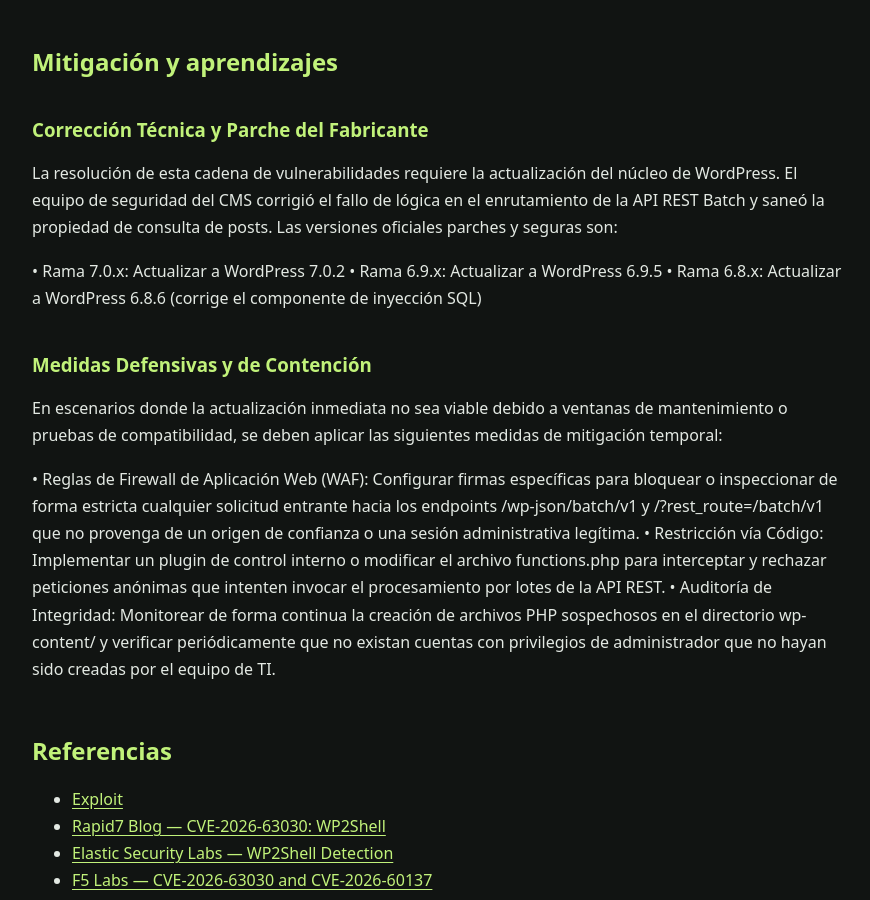
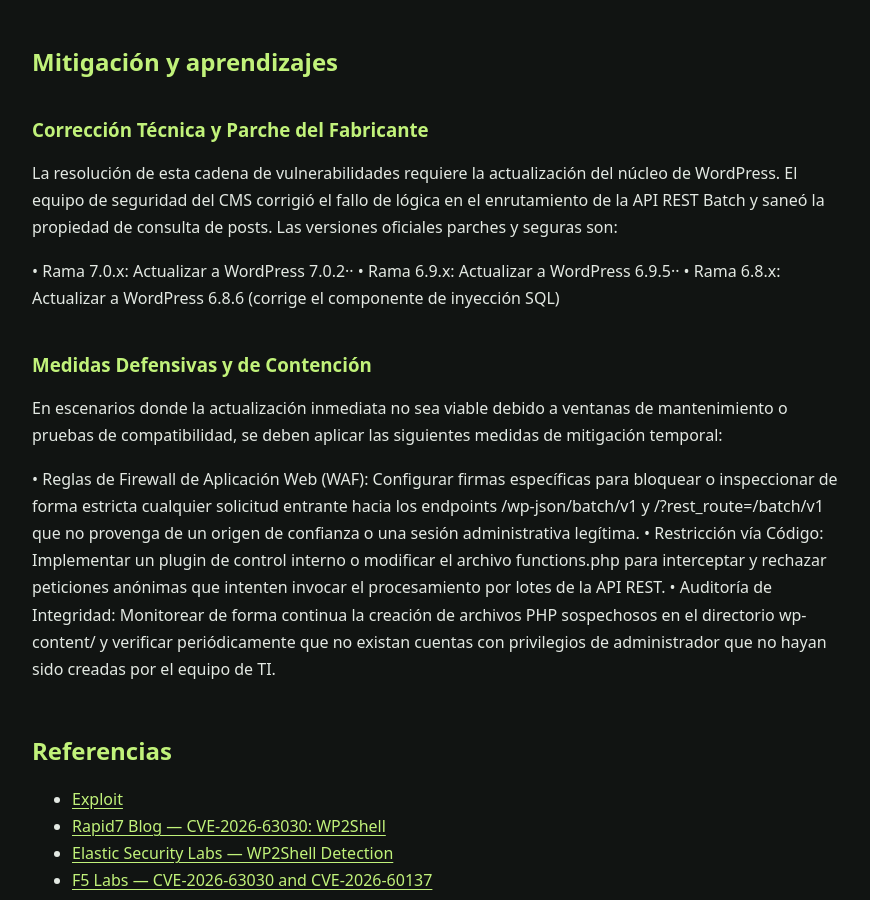
Before and after one commit to Anonimo501/PocVault, a Jekyll site: the page built from writeups/cve-2026-63030/index.md, in a window 1280 px wide and 900 px high, scrolled down 2489 px. Shown: the whole window, without its empty margins (198-1068 px from the left). Built offline with Jekyll 4.4.1, drawn with Linux system fonts in a browser that asks for light colours.

```diff
--- a/writeups/cve-2026-63030/index.md
+++ b/writeups/cve-2026-63030/index.md
@@ -45,8 +45,8 @@ python3 wp2shell.py shell http://192.168.209.156:8080 -i
 
 La resolución de esta cadena de vulnerabilidades requiere la actualización del núcleo de WordPress. El equipo de seguridad del CMS corrigió el fallo de lógica en el enrutamiento de la API REST Batch y saneó la propiedad de consulta de posts. Las versiones oficiales parches y seguras son:
 
-• Rama 7.0.x: Actualizar a WordPress 7.0.2
-• Rama 6.9.x: Actualizar a WordPress 6.9.5
+• Rama 7.0.x: Actualizar a WordPress 7.0.2··
+• Rama 6.9.x: Actualizar a WordPress 6.9.5··
 • Rama 6.8.x: Actualizar a WordPress 6.8.6 (corrige el componente de inyección SQL)
 
 ### Medidas Defensivas y de Contención
```
